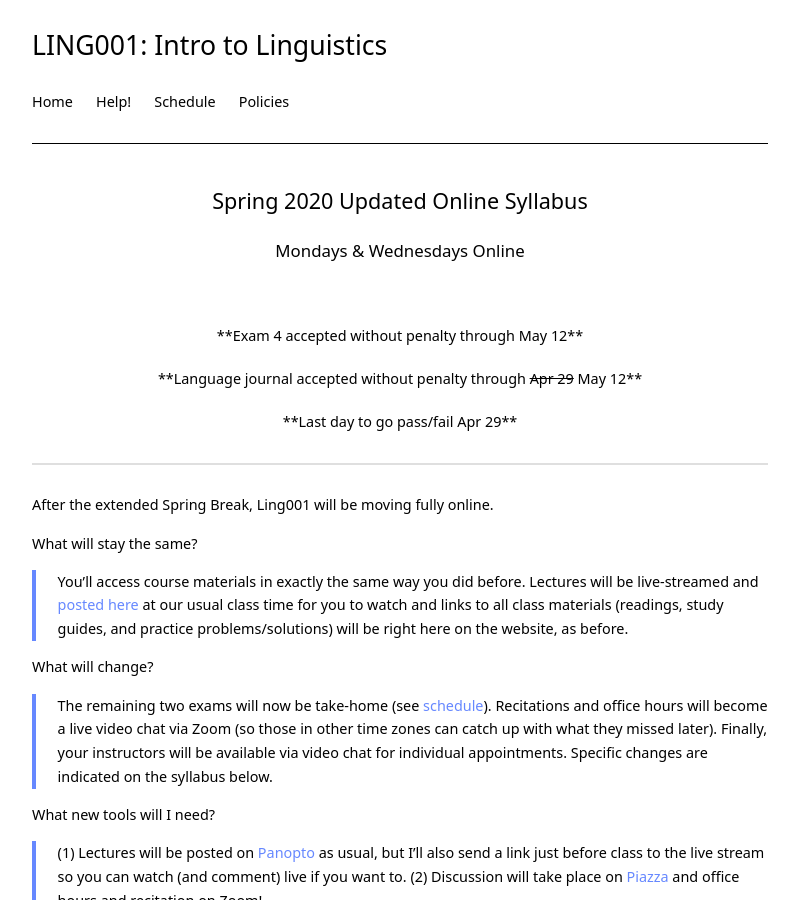
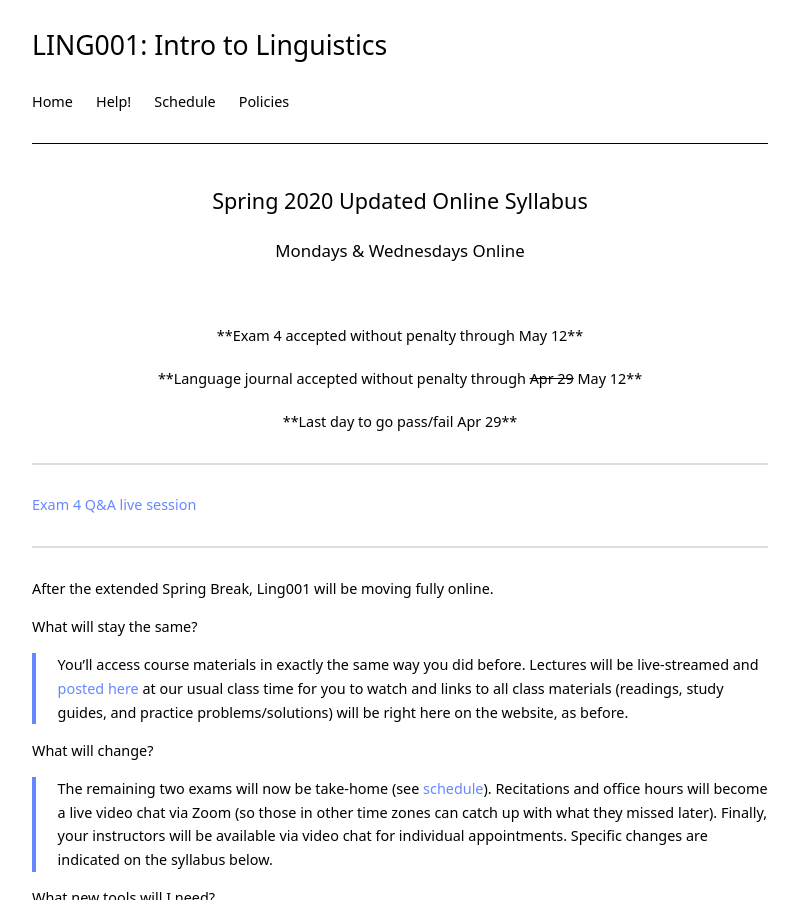
Before and after one commit to kschuler/ling001, a Jekyll site: the page built from index.md, in a window 1280 px wide and 900 px high. Shown: the whole window, without its empty margins (240-1039 px from the left). Built offline with Jekyll 4.4.1, drawn with Linux system fonts in a browser that asks for light colours.

Commit message:
Update index.md

```diff
--- a/index.md
+++ b/index.md
@@ -9,6 +9,9 @@ title: LING 1
 <h4 align="center"><b>**Exam 4 accepted without penalty through May 12**</b></h4>
 <h4 align="center"><b>**Language journal accepted without penalty through <s>Apr 29</s> May 12**</b></h4>
 <h4 align="center"><b>**Last day to go pass/fail Apr 29**</b></h4>
+<hr>
+[Exam 4 Q&A live session](https://upenn.hosted.panopto.com/Panopto/Pages/Viewer.aspx?id=311d3f7a-b984-49e3-aef9-abac00ebfd5a)
+
 <hr>
 After the extended Spring Break, Ling001 will be moving fully online.
 
```
